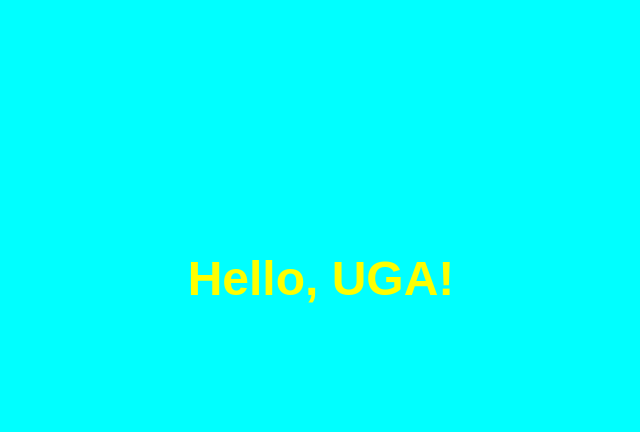
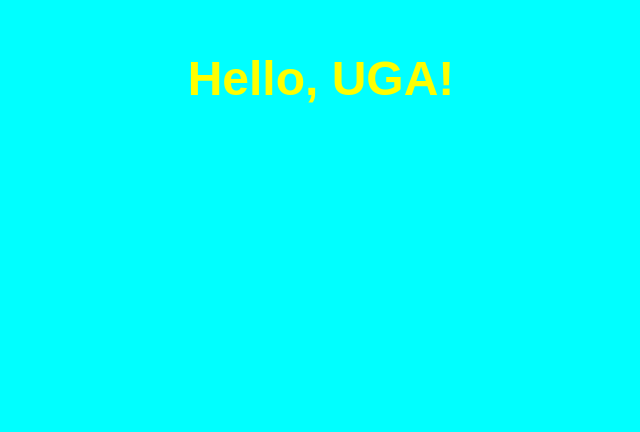
Before and after one commit to mhanberry1/uga-hacks, a plain HTML site: page index.html in a window 1280 px wide. Shown: the part 353-785 px from the top of the page, without its empty margins (319-959 px from the left). Drawn offline with Linux system fonts and the light colour scheme.

Commit message:
Update index.css

```diff
--- a/index.css
+++ b/index.css
@@ -6,8 +6,7 @@
 h1 {
 	font-family: sans-serif;
 	font-size: 3em;
-	line-height: 300px;
+	line-height: 100vh;
 	text-align: center;
 	color: yellow;
-	margin-top: calc(50% - 150px);
 }
```
